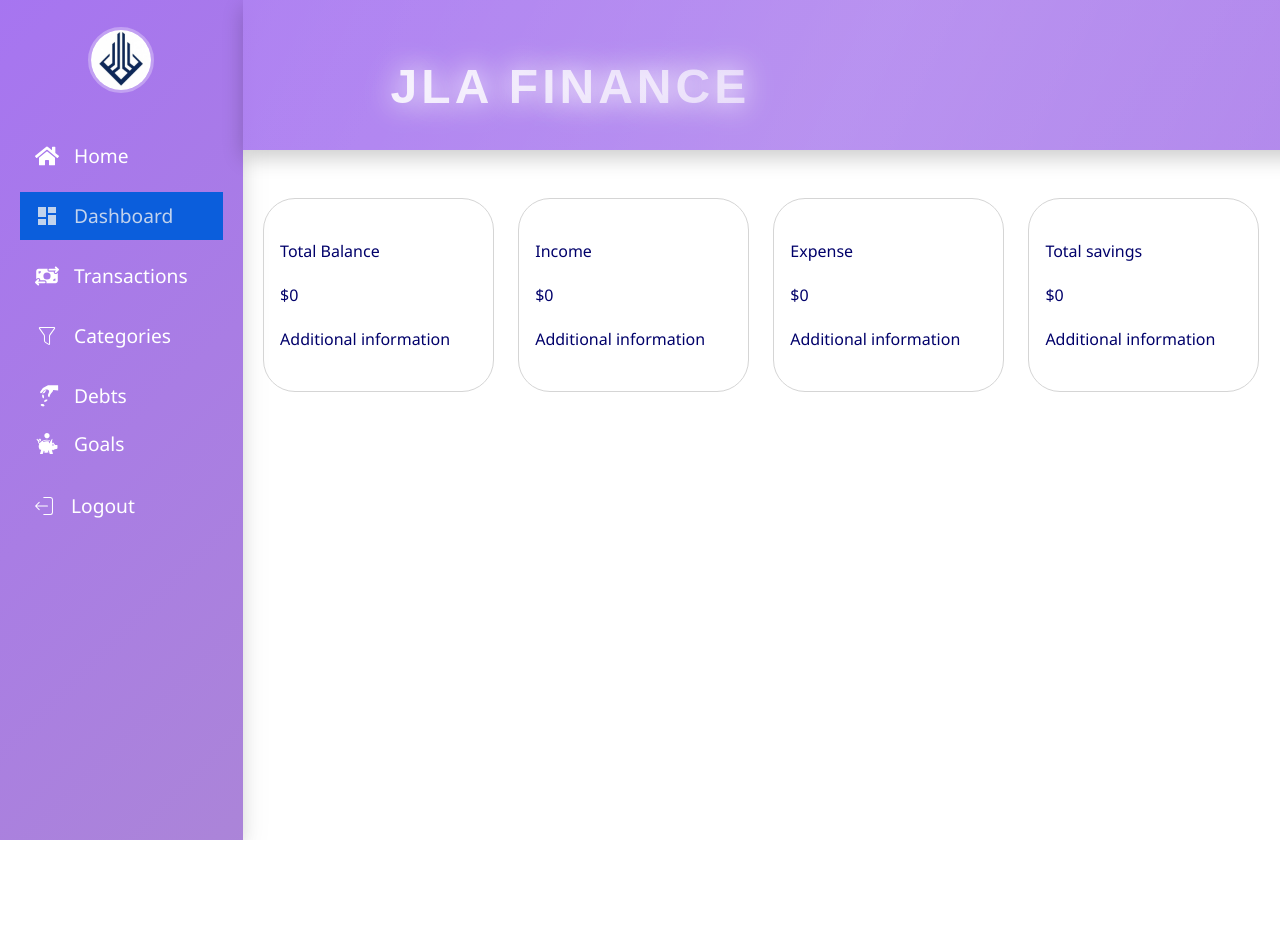
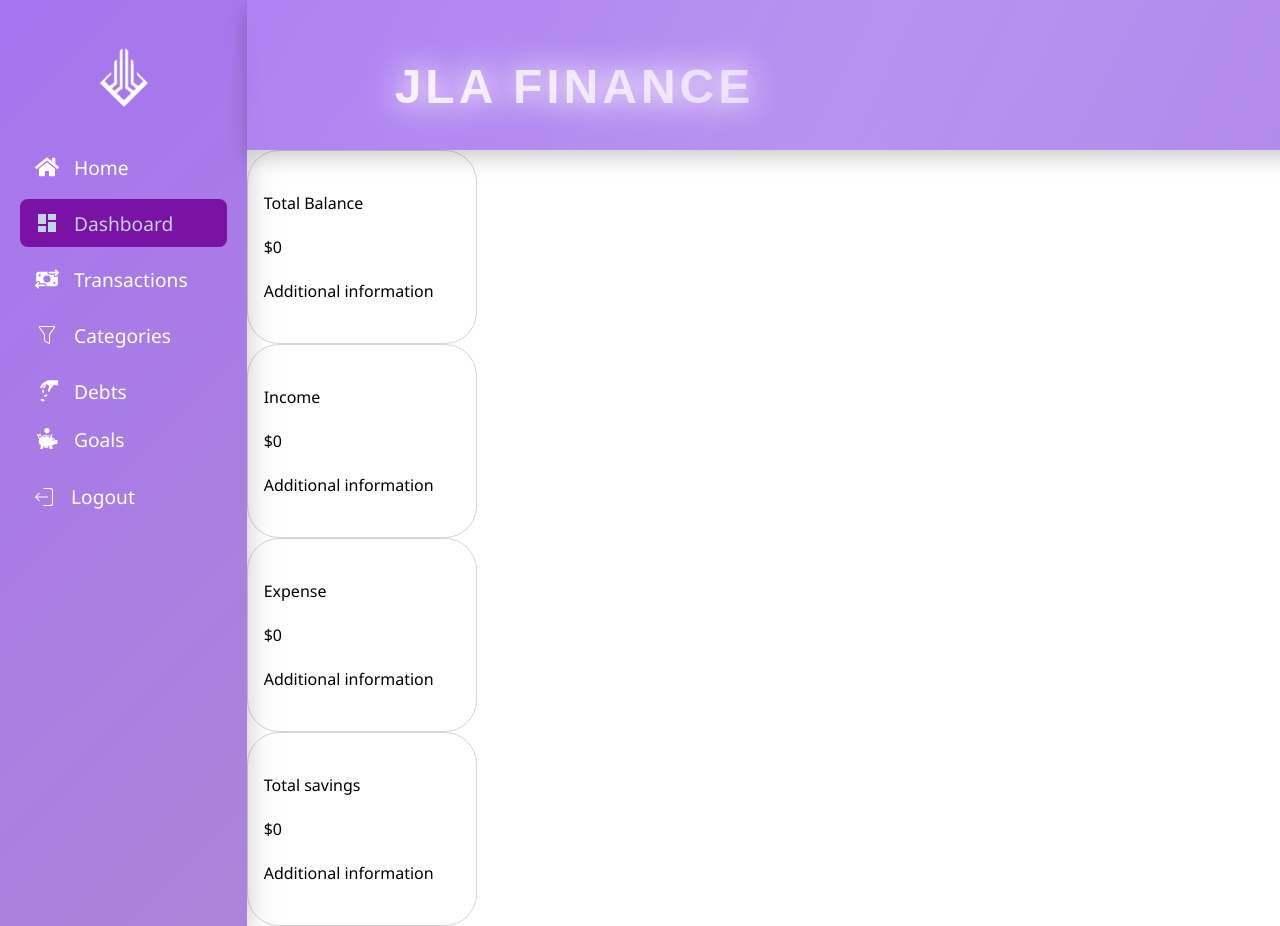
Before and after one commit to leo-knight98/My-finance, a React (Vite) app in the folder frontend/: page /dashboard in a window 1280 px wide. Shown: the top 926 px of the page. Before the commit the page ends 840 px from the top, so only its background shows below. Built offline with nearby package versions, Linux system fonts and the light colour scheme; no server answers; sample sign-in values are in the browser's storage.

Commit message:
css main changes

```diff
--- a/frontend/index.html
+++ b/frontend/index.html
@@ -2,7 +2,7 @@
 <html lang="en">
   <head>
     <meta charset="UTF-8" />
-    <link rel="icon" type="image/svg+xml" href="/logo.jpg" />
+    <link rel="icon" type="image/svg+xml" href="./public/logo.png" />
     <meta name="viewport" content="width=device-width, initial-scale=1.0" />
     <title>JLA Finance</title>
   </head>
--- a/frontend/src/components/sidebar/Sidebar.module.css
+++ b/frontend/src/components/sidebar/Sidebar.module.css
@@ -3,13 +3,18 @@
   background: linear-gradient(135deg, rgba(157, 102, 239, 0.9), rgba(162, 119, 212, 0.9)); /* Degradado vibrante */
   color: white;
   min-height: 100vh;
-  width: 250px; /* Ancho fijo para escritorio */
+  width: clamp(200px, 20vw, 300px); /* Ancho dinámico */
   display: flex;
   flex-direction: column;
   justify-content: flex-start;
-  padding: 20px; /* Espaciado más generoso */
+  padding: 22px; /* Espaciado más generoso */
   transition: all 0.3s ease; /* Transición suave para cambios */
   box-shadow: 0 4px 15px rgba(0, 0, 0, 0.1), 0 10px 30px rgba(0, 0, 0, 0.08); /* Sombra más difusa y profunda */
+  will-change: transform, box-shadow;
+}
+
+.sidebar:hover {
+  box-shadow: 0 6px 20px rgba(0, 0, 0, 0.15), 0 15px 40px rgba(0, 0, 0, 0.1);
 }
 
 /* Contenedor del logo */
@@ -17,22 +22,45 @@
   display: flex;
   align-items: center;
   justify-content: center;
-  height: 80px;
-  margin-bottom: 20px; /* Separación del logo del contenido */
-}
+  width: 100%;
+  height: 13%;
+  margin: 0 auto;
+  }
 
 .logo {
   height: 60px;
   width: 60px;
-  border-radius: 50%;
   object-fit: cover;
   transition: all 0.3s ease; /* Transición suave para cambios en el tamaño */
-  border: 3px solid rgba(255, 255, 255, 0.3); /* Borde sutil alrededor del logo */
+}
+
+@keyframes rotar {
+  0% {
+    transform: rotate(0deg); /* Empieza sin rotación */
+  }
+  33% {
+    transform: rotate(120deg); /* Rotación de 120 grados */
+  }
+  66% {
+    transform: rotate(240deg); /* Rotación de 240 grados */
+  }
+  100% {
+    transform: rotate(360deg); /* Rotación final de 360 grados (vuelta completa) */
+  }
+}
+
+.logo:hover {
+  transform: scale(1.5); /* Escalado al pasar el ratón */
+  background-color: #f0f0f0; /* Cambio de color de fondo */
+  animation: rotar 3s ease-in-out 3; /* Animación de rotación que dure 3 segundos y se repita 3 veces */
+  transition: transform 0.4s ease, background-color 0.4s ease; /* Transiciones suaves para el resto de los efectos */
 }
 
 /* Contenedor de navegación */
 .navContainer {
   flex-grow: 1;
+  display: flex;
+  flex-direction: column;
 }
 
 .navList {
@@ -42,15 +70,25 @@
 }
 
 .navItem {
-  margin: 12px 0; /* Espaciado más amplio entre elementos */
-  transition: transform 0.2s ease-in-out;
+  margin: 8px 0; /* Espaciado más amplio entre elementos */
+  transition: all 0.3s ease;
 }
 
-/* Efecto de hover en las secciones */
 .navItem:hover {
   background-color: rgba(162, 119, 212, 0.8); /* Fondo más suave y menos saturado */
   transform: scale(1.05); /* Efecto de escalado más notorio para interactividad */
   border-radius: 8px; /* Bordes redondeados en hover */
+}
+
+.navItem:active {
+  transform: scale(0.98); /* Simula el efecto táctil */
+  box-shadow: inset 0 2px 5px rgba(0, 0, 0, 0.2);
+}
+
+.navItem.active {
+  background-color: rgba(122, 90, 236, 0.9); /* Color destacado */
+  border-left: 4px solid #fff; /* Indicador visual de posición */
+  transform: scale(1.05);
 }
 
 .link {
@@ -60,20 +98,28 @@
   color: white;
   padding: 12px 15px; /* Mejor acolchado para los enlaces */
   border-radius: 8px; /* Bordes redondeados en los enlaces */
-  transition: background-color 0.2s ease, transform 0.2s ease, padding 0.2s ease;
+  transition: all 0.3s ease;
 }
 
-/* Estilo hover en los links */
 .link:hover {
   background-color: #7a5aec; /* Mantiene el efecto hover con un color ligeramente más cálido */
   transform: scale(1.05);
   padding-left: 20px; /* Expansión ligera al pasar el ratón */
 }
 
+.link:focus {
+  outline: 2px #7a5aec;
+  outline-offset: 3px;
+}
+
 .icon {
   margin-right: 15px; /* Aumenté el espacio entre el icono y el texto */
   font-size: 1.5rem; /* Iconos ligeramente más grandes */
   transition: transform 0.3s ease, font-size 0.3s ease;
+}
+
+.icon:hover {
+  transform: rotate(10deg) scale(1.1);
 }
 
 .linkText {
@@ -91,7 +137,7 @@
   padding: 12px;
   width: 100%;
   text-align: left;
-  transition: background-color 0.2s ease, transform 0.2s ease;
+  transition: all 0.3s ease;
 }
 
 .navItem button:hover {
@@ -113,6 +159,11 @@
 
   .icon {
     font-size: 1.8rem; /* Aumenté el tamaño de los iconos en móviles */
+    margin: 0; /* Sin margen lateral en modo comprimido */
+  }
+
+  .navContainer {
+    align-items: center; /* Centrar los iconos verticalmente */
   }
 
   .navItem {
@@ -122,7 +173,7 @@
 
 @media (min-width: 768px) {
   .sidebar {
-    width: 250px;
+    width: clamp(200px, 20vw, 300px); /* Mantiene el ancho dinámico */
     padding: 20px;
   }
 }
--- a/frontend/src/components/sidebar/Sidebar.tsx
+++ b/frontend/src/components/sidebar/Sidebar.tsx
@@ -15,7 +15,7 @@
         <div className={styles.sidebar}>
             {/* Contenedor del logo */}
             <div className={styles.logoContainer}>
-                <img src="/logo.jpg" alt="Logo" className={styles.logo} />
+                <img src="/logo.png" alt="Logo" className={styles.logo} />
             </div>
 
             {/* Menú de navegación */}
--- a/frontend/src/index.css
+++ b/frontend/src/index.css
@@ -53,7 +53,8 @@
 }
 
 li:has(> a.active) {
-    background-color: #0b5edc;
+    background-color: #7a12a6;
+	border-radius: 8px;
 }
 
 a.active {
--- a/frontend/src/pages/dashboard/Dashboard.module.css
+++ b/frontend/src/pages/dashboard/Dashboard.module.css
@@ -1,9 +1,83 @@
-.transaction-card-wrapper {
-    color: rgb(0, 0, 106);
+.transactionCardWrapper {
+    display: flex;
+    justify-content: space-between;
+    align-items: center;
+    gap: 2rem;
+    margin-top: 2rem;
+    flex-wrap: wrap;
+    padding: 0 2rem;
+}
+
+.card {
     width: 100%;
-    margin: 3rem auto;
-    display: flex;
-    flex-wrap: nowrap;
-    justify-content: center;
-    gap: 1.5rem;
+    min-width: 250px;
+    border: 1px solid #ddd;
+    border-radius: 12px;
+    padding: 2rem;
+    background-color: #fff;
+    box-shadow: 0 4px 12px rgba(128, 0, 128, 0.15);
+    transition: all 0.3s ease-in-out;
+    text-align: center;
 }
+
+.card:hover {
+    transform: scale(1.01);
+    box-shadow: 0 8px 16px rgba(128, 0, 128, 0.2);
+}
+
+.card h3 {
+    font-size: 1.5rem;
+    margin-bottom: 1rem;
+    color: #4b4b4b;
+}
+
+.card p {
+    font-size: 1rem;
+    color: #666;
+    line-height: 1.5;
+    margin: 0 auto;
+    width: 90%;
+    max-width: 700px;
+    widows: 2;
+    orphans: 2;
+}
+
+.card .amount {
+    font-size: 1.8rem;
+    font-weight: bold;
+    color: #2e4053;
+}
+
+.card .extraInfo {
+    font-size: 0.9rem;
+    color: #aaa;
+}
+
+.titleText {
+    width: 100%;
+    text-align: center;
+    margin-bottom: 2rem;
+    margin-top: 50px;
+    font-size: 1rem; /* Tamaño base para textos */
+    line-height: 1.5;
+}
+
+.titleText h3 {
+    font-size: 2rem;
+    font-weight: bold;
+    color: #4b4b4b;
+    margin-bottom: 1rem;
+    widows: 2;
+    orphans: 2;
+}
+
+.titleText p {
+    font-size: 1rem;
+    color: #666;
+    line-height: 1.5;
+    margin: 0 auto;
+    width: 90%;
+    max-width: 700px;
+    widows: 2;
+    orphans: 2;
+}
```
Also changed, not shown: frontend/public/logo.jpg (deleted), frontend/public/logo.png (added).
